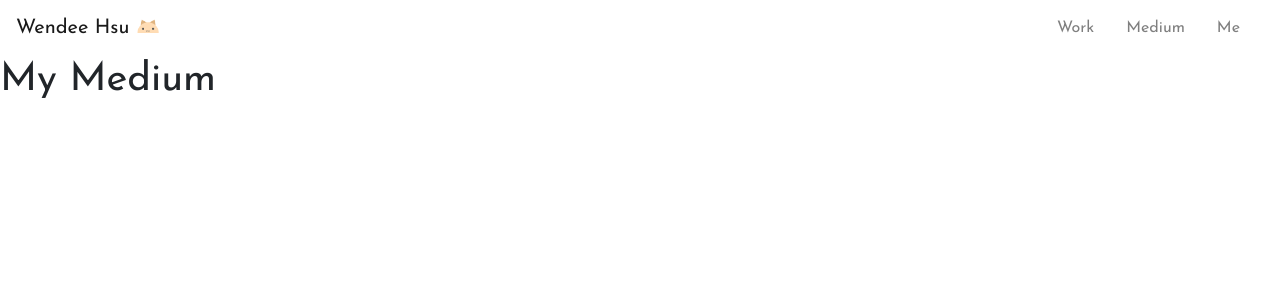
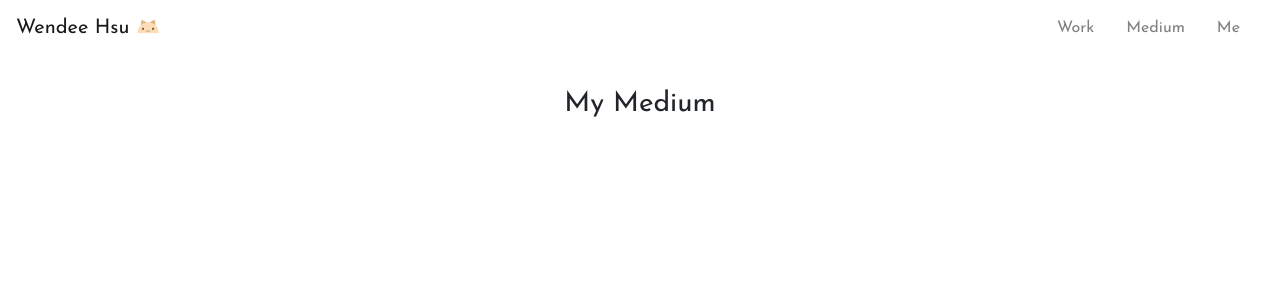
Before and after one commit to wendeehsu/wendeehsu.github.io, a React (Create React App) app: page /Medium in a window 1280 px wide. Shown: the top 300 px of the page. Built offline with nearby package versions, Linux system fonts and the light colour scheme.

Commit message:
add title style

```diff
--- a/src/Routes.js
+++ b/src/Routes.js
@@ -1,5 +1,5 @@
 import React from 'react';
-import {Switch, Redirect, Route, BrowserRouter} from "react-router-dom";
+import {Switch, Route, BrowserRouter} from "react-router-dom";
 import Work from "./components/Work";
 import Medium from "./components/Medium";
 import Me from "./components/Me";
--- a/src/components/Me.js
+++ b/src/components/Me.js
@@ -4,9 +4,9 @@ export default class Me extends Component {
     render() {
         return (
             <div>
-                <h1>
+                <h3 className="title">
                     About Me
-                </h1>
+                </h3>
             </div>
         )
     }
--- a/src/components/Medium.js
+++ b/src/components/Medium.js
@@ -1,12 +1,12 @@
-import React, { Component } from 'react'
+import React, { Component } from 'react';
 
 export default class Medium extends Component {
     render() {
         return (
             <div>
-                <h1>
+                <h3 className="title">
                     My Medium
-                </h1>
+                </h3>
             </div>
         )
     }
--- a/src/components/Work.js
+++ b/src/components/Work.js
@@ -1,12 +1,13 @@
-import React, { Component } from 'react'
+import React, { Component } from 'react';
+// import '../css/Work.css';
 
 class Work extends Component {
     render() {
         return (
             <div>
-                <h1>
+                <h3 className="title">
                     My Work
-                </h1>
+                </h3>
             </div>
         )
     }
--- a/src/css/App.css
+++ b/src/css/App.css
@@ -39,3 +39,9 @@
   float: right !important;
   margin-right: 1rem !important;
 }
+
+.title {
+  text-align: center;
+  margin-top: 2rem;
+  margin-bottom: 2rem;
+}
```
